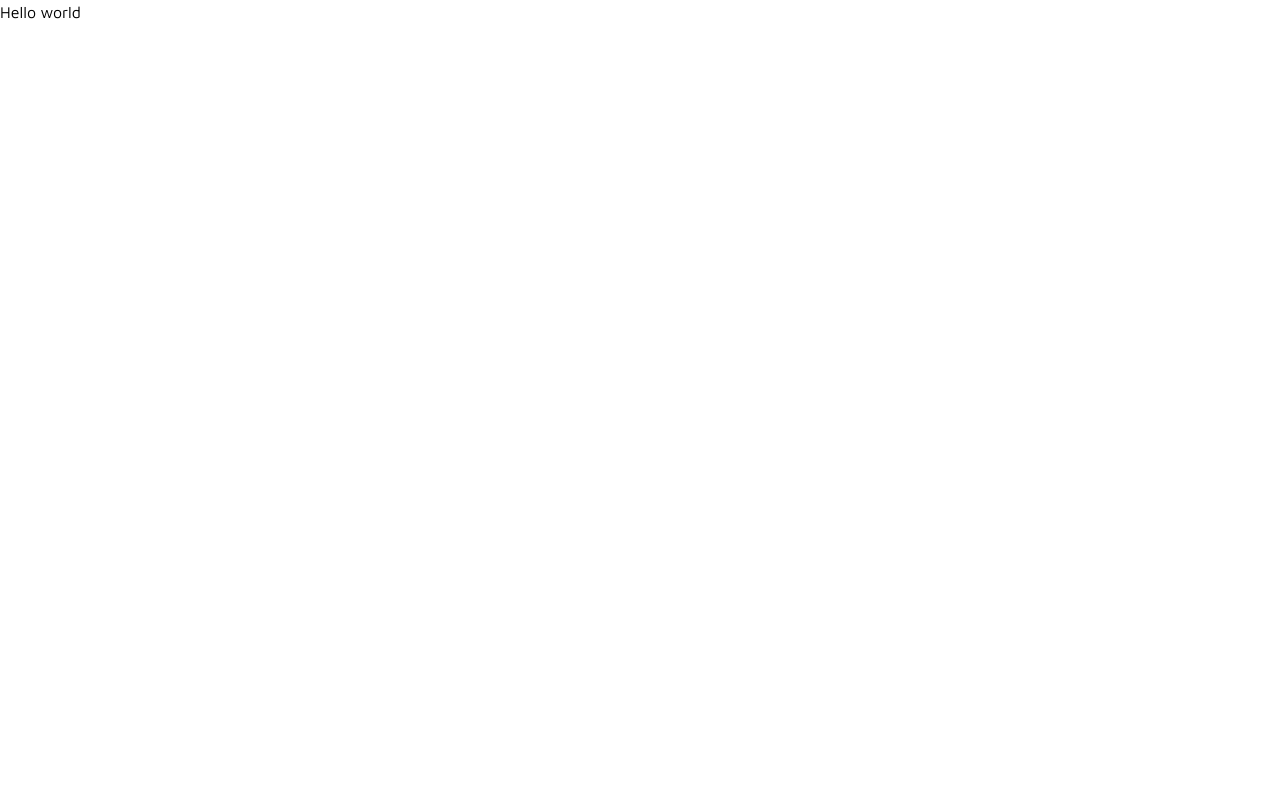
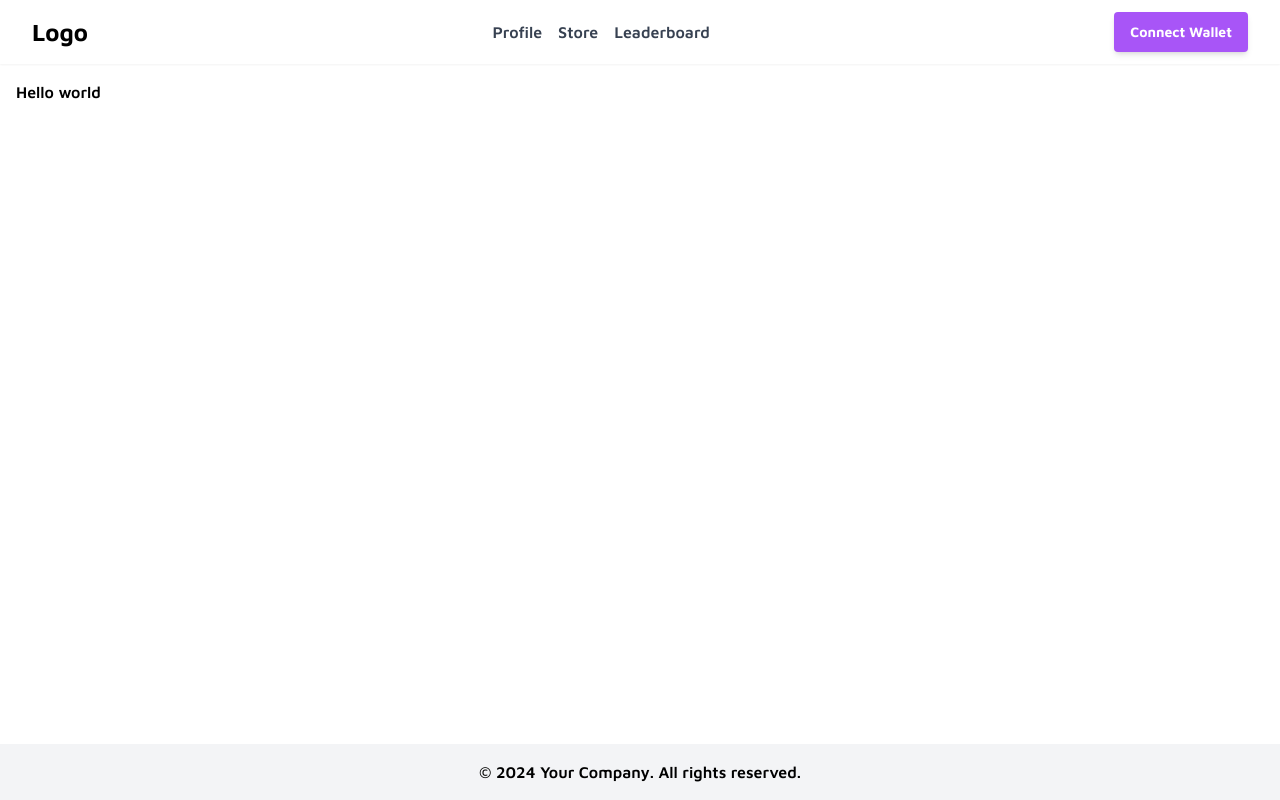
Before and after one commit to Ayushjain2205/proof-of-learning-protocol, a Next.js app: page / in a window 1280 px wide. Built offline with nearby package versions, Linux system fonts and the light colour scheme.

Commit message:
Basic layout

```diff
--- a/package.json
+++ b/package.json
@@ -9,6 +9,7 @@
     "lint": "next lint"
   },
   "dependencies": {
+    "@radix-ui/react-slot": "^1.1.0",
     "class-variance-authority": "^0.7.0",
     "clsx": "^2.1.1",
     "lucide-react": "^0.436.0",
--- /dev/null
+++ b/src/components/Custom/CustomButton.tsx
@@ -0,0 +1,26 @@
+import React from "react";
+import { Button } from "@/components/ui/button";
+
+interface CustomButtonProps
+  extends React.ButtonHTMLAttributes<HTMLButtonElement> {
+  children: React.ReactNode;
+}
+
+const CustomButton: React.FC<CustomButtonProps> = ({ children, ...props }) => {
+  return (
+    <Button
+      className="relative font-bold py-2 px-4 rounded shadow-md
+                 transition-all duration-200 ease-in-out
+                 before:content-[''] before:absolute before:top-0 before:left-0
+                 before:w-full before:h-full before:bg-white before:rounded
+                 before:transform before:translate-y-0.5 before:translate-x-0.5
+                 hover:before:translate-y-0 hover:before:translate-x-0
+                 before:transition-transform before:duration-200 before:ease-in-out"
+      {...props}
+    >
+      <span className="relative z-10">{children}</span>
+    </Button>
+  );
+};
+
+export default CustomButton;
--- /dev/null
+++ b/src/components/Layout.tsx
@@ -0,0 +1,44 @@
+import React from "react";
+import Link from "next/link";
+import { Button } from "@/components/ui/button";
+
+const Layout = ({ children }: { children: React.ReactNode }) => {
+  return (
+    <div className="min-h-screen flex flex-col font-maven-pro font-semibold">
+      <header className="bg-white shadow-sm">
+        <nav className="max-w-7xl mx-auto px-4 sm:px-6 lg:px-8 h-16 flex items-center justify-between">
+          <div className="flex items-center">
+            <Link href="/" className="text-2xl font-bold">
+              Logo
+            </Link>
+          </div>
+          <div className="flex items-center space-x-4">
+            <Link href="/profile" className="text-gray-700 hover:text-gray-900">
+              Profile
+            </Link>
+            <Link href="/store" className="text-gray-700 hover:text-gray-900">
+              Store
+            </Link>
+            <Link
+              href="/leaderboard"
+              className="text-gray-700 hover:text-gray-900"
+            >
+              Leaderboard
+            </Link>
+          </div>
+          <Button className="bg-purple-500 hover:bg-purple-600 text-white font-bold py-2 px-4 rounded shadow-md hover:shadow-lg transition-all duration-200 ease-in-out transform hover:-translate-y-1 hover:translate-x-1">
+            Connect Wallet
+          </Button>
+        </nav>
+      </header>
+      <main className="flex-grow p-4">{children}</main>
+      <footer className="bg-gray-100 py-4">
+        <div className="max-w-7xl mx-auto px-4 sm:px-6 lg:px-8 text-center">
+          © 2024 Your Company. All rights reserved.
+        </div>
+      </footer>
+    </div>
+  );
+};
+
+export default Layout;
--- /dev/null
+++ b/src/components/ui/button.tsx
@@ -0,0 +1,56 @@
+import * as React from "react"
+import { Slot } from "@radix-ui/react-slot"
+import { cva, type VariantProps } from "class-variance-authority"
+
+import { cn } from "@/lib/utils"
+
+const buttonVariants = cva(
+  "inline-flex items-center justify-center whitespace-nowrap rounded-md text-sm font-medium ring-offset-white transition-colors focus-visible:outline-none focus-visible:ring-2 focus-visible:ring-slate-950 focus-visible:ring-offset-2 disabled:pointer-events-none disabled:opacity-50 dark:ring-offset-slate-950 dark:focus-visible:ring-slate-300",
+  {
+    variants: {
+      variant: {
+        default: "bg-slate-900 text-slate-50 hover:bg-slate-900/90 dark:bg-slate-50 dark:text-slate-900 dark:hover:bg-slate-50/90",
+        destructive:
+          "bg-red-500 text-slate-50 hover:bg-red-500/90 dark:bg-red-900 dark:text-slate-50 dark:hover:bg-red-900/90",
+        outline:
+          "border border-slate-200 bg-white hover:bg-slate-100 hover:text-slate-900 dark:border-slate-800 dark:bg-slate-950 dark:hover:bg-slate-800 dark:hover:text-slate-50",
+        secondary:
+          "bg-slate-100 text-slate-900 hover:bg-slate-100/80 dark:bg-slate-800 dark:text-slate-50 dark:hover:bg-slate-800/80",
+        ghost: "hover:bg-slate-100 hover:text-slate-900 dark:hover:bg-slate-800 dark:hover:text-slate-50",
+        link: "text-slate-900 underline-offset-4 hover:underline dark:text-slate-50",
+      },
+      size: {
+        default: "h-10 px-4 py-2",
+        sm: "h-9 rounded-md px-3",
+        lg: "h-11 rounded-md px-8",
+        icon: "h-10 w-10",
+      },
+    },
+    defaultVariants: {
+      variant: "default",
+      size: "default",
+    },
+  }
+)
+
+export interface ButtonProps
+  extends React.ButtonHTMLAttributes<HTMLButtonElement>,
+    VariantProps<typeof buttonVariants> {
+  asChild?: boolean
+}
+
+const Button = React.forwardRef<HTMLButtonElement, ButtonProps>(
+  ({ className, variant, size, asChild = false, ...props }, ref) => {
+    const Comp = asChild ? Slot : "button"
+    return (
+      <Comp
+        className={cn(buttonVariants({ variant, size, className }))}
+        ref={ref}
+        {...props}
+      />
+    )
+  }
+)
+Button.displayName = "Button"
+
+export { Button, buttonVariants }
--- a/src/pages/_app.tsx
+++ b/src/pages/_app.tsx
@@ -1,6 +1,11 @@
 import "@/styles/globals.css";
 import type { AppProps } from "next/app";
+import Layout from "@/components/Layout";
 
 export default function App({ Component, pageProps }: AppProps) {
-  return <Component {...pageProps} />;
+  return (
+    <Layout>
+      <Component {...pageProps} />
+    </Layout>
+  );
 }
--- a/tailwind.config.ts
+++ b/tailwind.config.ts
@@ -1,14 +1,12 @@
-import type { Config } from "tailwindcss"
-
-const config = {
+/** @type {import('tailwindcss').Config} */
+module.exports = {
   darkMode: ["class"],
   content: [
-    './pages/**/*.{ts,tsx}',
-    './components/**/*.{ts,tsx}',
-    './app/**/*.{ts,tsx}',
-    './src/**/*.{ts,tsx}',
+    "./pages/**/*.{ts,tsx}",
+    "./components/**/*.{ts,tsx}",
+    "./app/**/*.{ts,tsx}",
+    "./src/**/*.{ts,tsx}",
   ],
-  prefix: "",
   theme: {
     container: {
       center: true,
@@ -18,14 +16,57 @@ const config = {
       },
     },
     extend: {
+      fontFamily: {
+        "maven-pro": ["Maven Pro", "sans-serif"],
+      },
+      colors: {
+        border: "hsl(var(--border))",
+        input: "hsl(var(--input))",
+        ring: "hsl(var(--ring))",
+        background: "hsl(var(--background))",
+        foreground: "hsl(var(--foreground))",
+        primary: {
+          DEFAULT: "hsl(var(--primary))",
+          foreground: "hsl(var(--primary-foreground))",
+        },
+        secondary: {
+          DEFAULT: "hsl(var(--secondary))",
+          foreground: "hsl(var(--secondary-foreground))",
+        },
+        destructive: {
+          DEFAULT: "hsl(var(--destructive))",
+          foreground: "hsl(var(--destructive-foreground))",
+        },
+        muted: {
+          DEFAULT: "hsl(var(--muted))",
+          foreground: "hsl(var(--muted-foreground))",
+        },
+        accent: {
+          DEFAULT: "hsl(var(--accent))",
+          foreground: "hsl(var(--accent-foreground))",
+        },
+        popover: {
+          DEFAULT: "hsl(var(--popover))",
+          foreground: "hsl(var(--popover-foreground))",
+        },
+        card: {
+          DEFAULT: "hsl(var(--card))",
+          foreground: "hsl(var(--card-foreground))",
+        },
+      },
+      borderRadius: {
+        lg: "var(--radius)",
+        md: "calc(var(--radius) - 2px)",
+        sm: "calc(var(--radius) - 4px)",
+      },
       keyframes: {
         "accordion-down": {
-          from: { height: "0" },
+          from: { height: 0 },
           to: { height: "var(--radix-accordion-content-height)" },
         },
         "accordion-up": {
           from: { height: "var(--radix-accordion-content-height)" },
-          to: { height: "0" },
+          to: { height: 0 },
         },
       },
       animation: {
@@ -35,6 +76,4 @@ const config = {
     },
   },
   plugins: [require("tailwindcss-animate")],
-} satisfies Config
-
-export default config
+};
```
Also changed, not shown: 1 other file (tests, documents, lock files or other folders).
